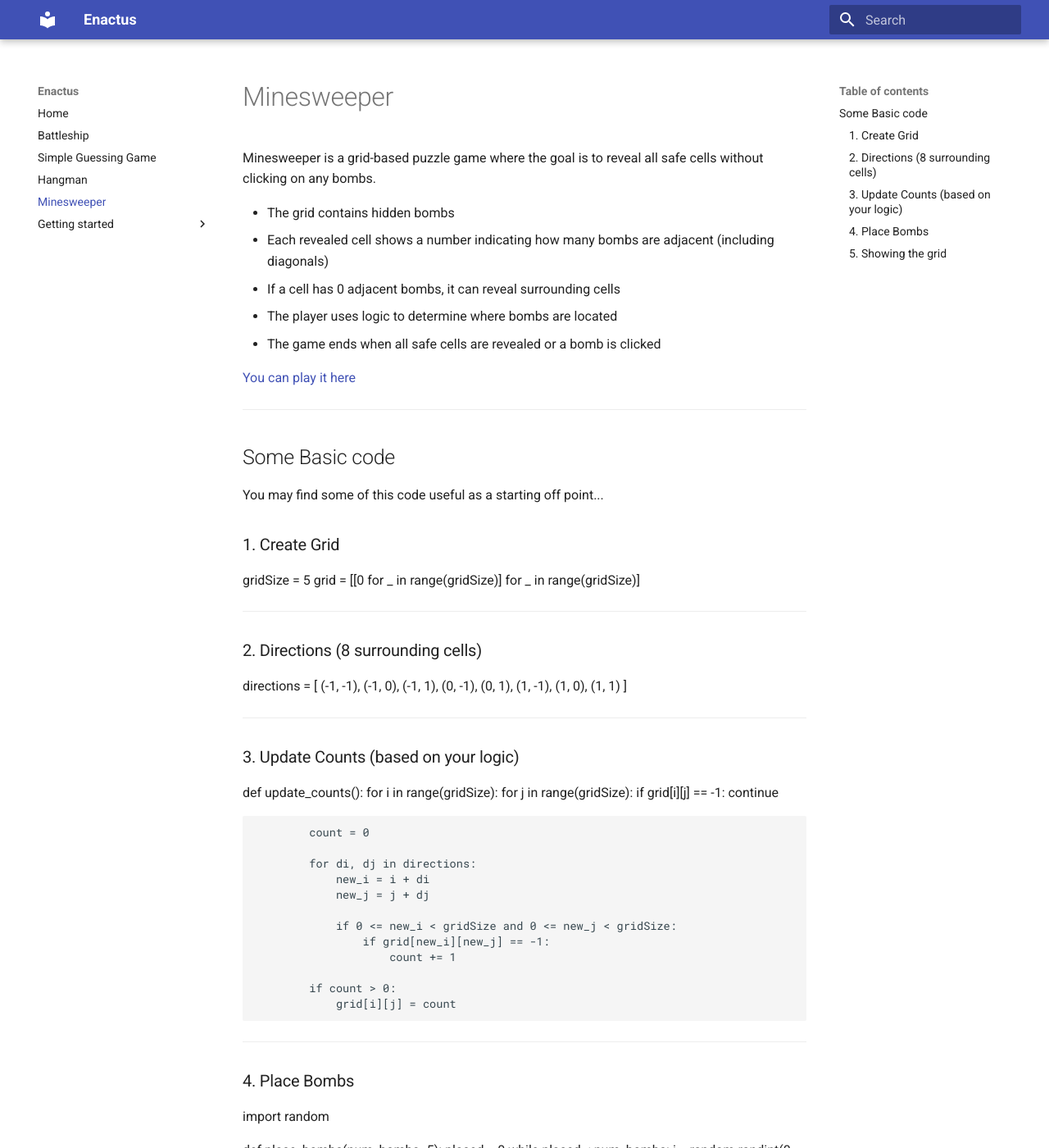
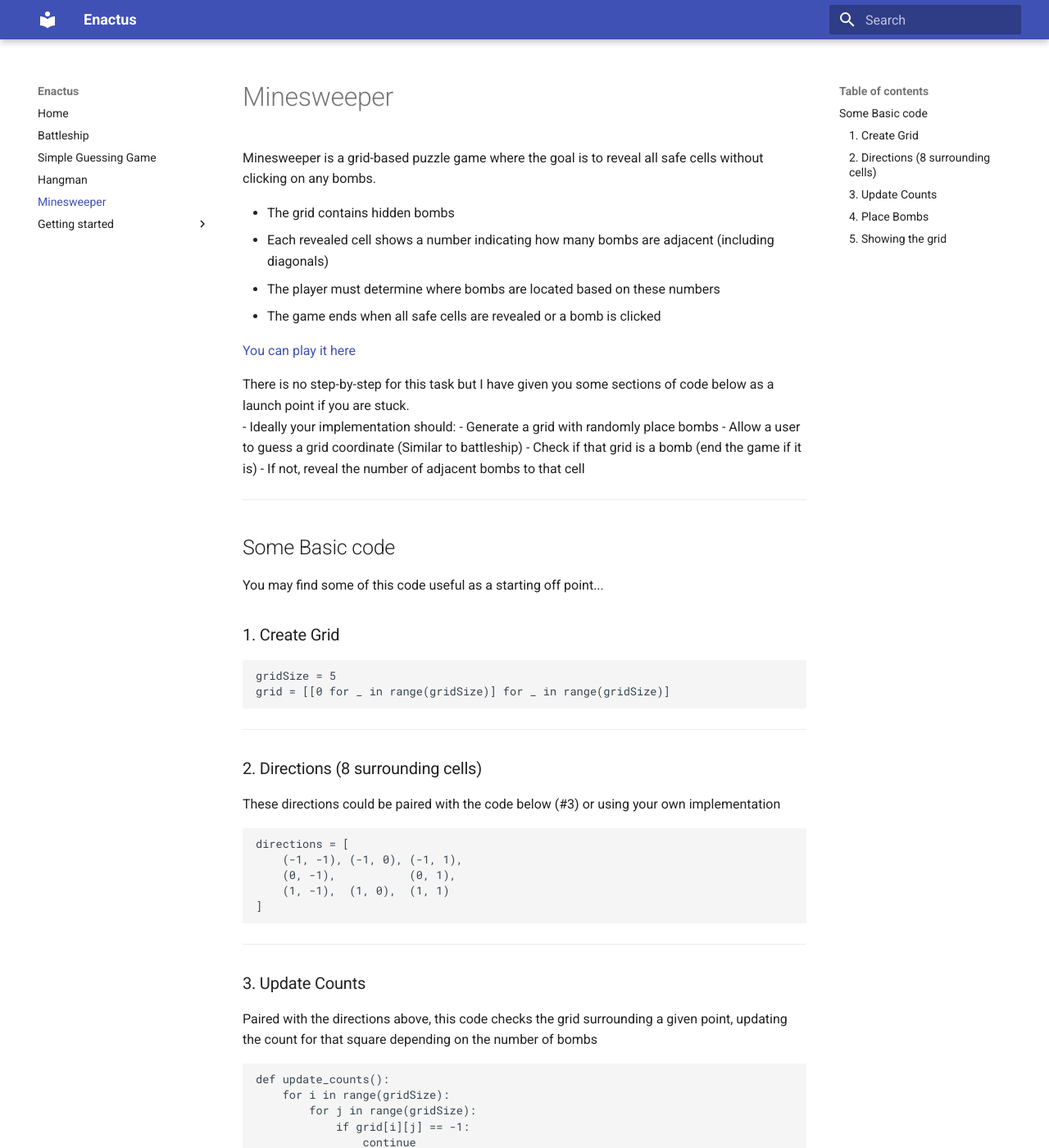
Before and after one commit to OGD311/enactus, an MkDocs documentation site: the page built from docs/minesweeper.md, in a window 1280 px wide and 1400 px high. Shown: the whole window at 82% size. Built offline with MkDocs 1.6.1 and Material for MkDocs 9.7.7, drawn with Linux system fonts in a browser that asks for light colours; some of the changed text lies outside the part shown.

Commit message:
Updated minesweeper.

````diff
--- a/docs/minesweeper.md
+++ b/docs/minesweeper.md
@@ -4,36 +4,46 @@ Minesweeper is a grid-based puzzle game where the goal is to reveal all safe cel
 
 - The grid contains hidden bombs
 - Each revealed cell shows a number indicating how many bombs are adjacent (including diagonals)
-- If a cell has 0 adjacent bombs, it can reveal surrounding cells
-- The player uses logic to determine where bombs are located
+- The player must determine where bombs are located based on these numbers
 - The game ends when all safe cells are revealed or a bomb is clicked
 
-[You can play it here](https://cardgames.io/minesweeper/)
+[You can play it here](https://cardgames.io/minesweeper/) <br/>
 
+There is no step-by-step for this task but I have given you some sections of code below as a launch point if you are stuck.<br/>
+- Ideally your implementation should:
+    - Generate a grid with randomly place bombs
+    - Allow a user to guess a grid coordinate (Similar to battleship)
+    - Check if that grid is a bomb (end the game if it is)
+    - If not, reveal the number of adjacent bombs to that cell
+<br/>
 ---
 
 ## Some Basic code
 You may find some of this code useful as a starting off point...
 
 ### 1. Create Grid
-
+```python
 gridSize = 5
 grid = [[0 for _ in range(gridSize)] for _ in range(gridSize)]
-
+```
 ---
 
 ### 2. Directions (8 surrounding cells)
-
+These directions could be paired with the code below (#3) or using your own implementation
+```python
 directions = [
     (-1, -1), (-1, 0), (-1, 1),
     (0, -1),           (0, 1),
     (1, -1),  (1, 0),  (1, 1)
 ]
-
+```
 ---
 
-### 3. Update Counts (based on your logic)
+### 3. Update Counts
 
+Paired with the directions above, this code checks the grid surrounding a given point, updating the count for that square depending on the number of bombs
+
+```python
 def update_counts():
     for i in range(gridSize):
         for j in range(gridSize):
@@ -52,11 +62,11 @@ def update_counts():
 
             if count > 0:
                 grid[i][j] = count
-
+```
 ---
 
 ### 4. Place Bombs
-
+```python
 import random
 
 def place_bombs(num_bombs=5):
@@ -68,14 +78,14 @@ def place_bombs(num_bombs=5):
         if grid[i][j] != -1:
             grid[i][j] = -1
             placed += 1
-
+```
 ---
 
 ### 5. Showing the grid
 Similar to how we did it in battleship
-
+```python
 def showGrid():
     for row in grid:
         print(" ".join(str(cell) for cell in row))
-
+```
 ---
````
